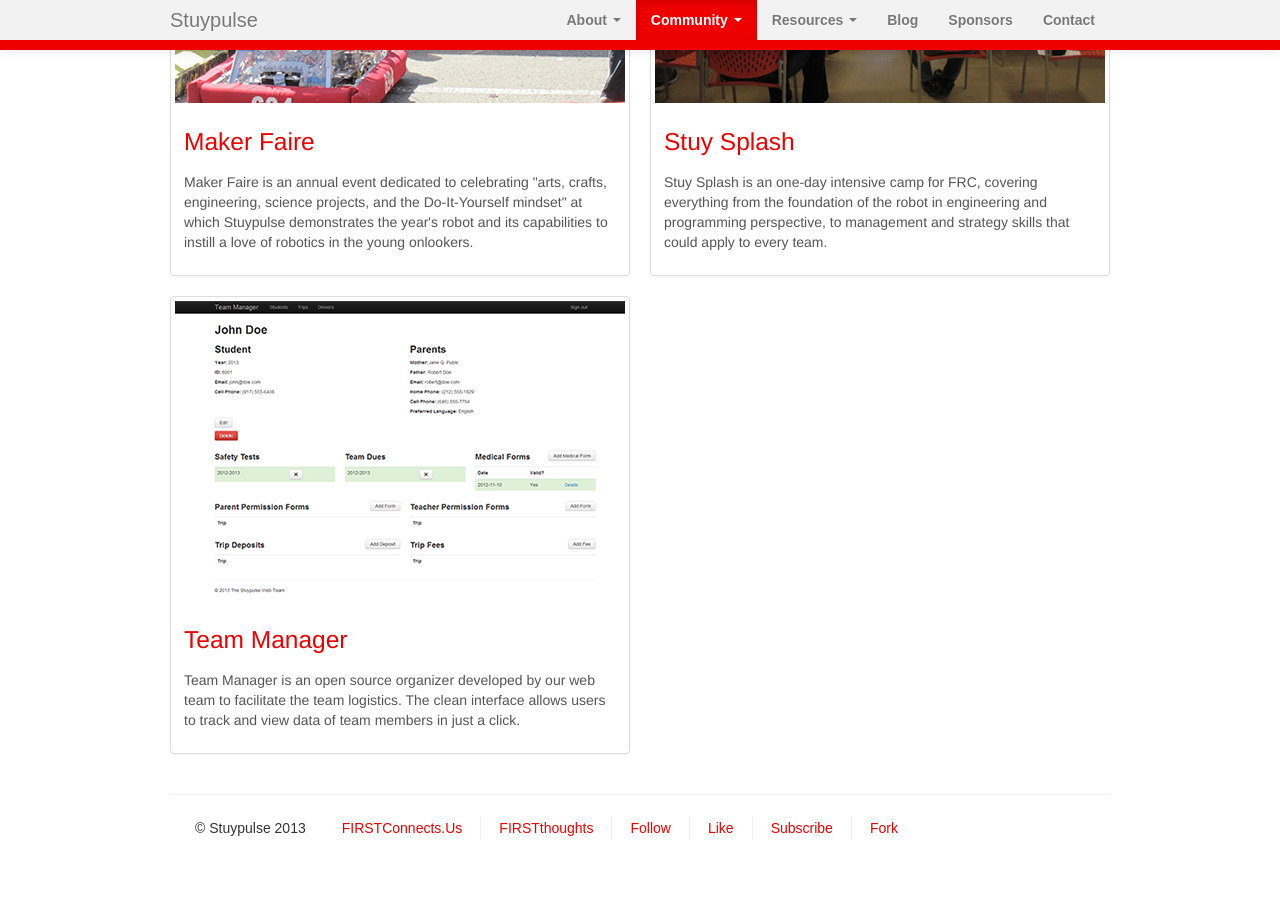
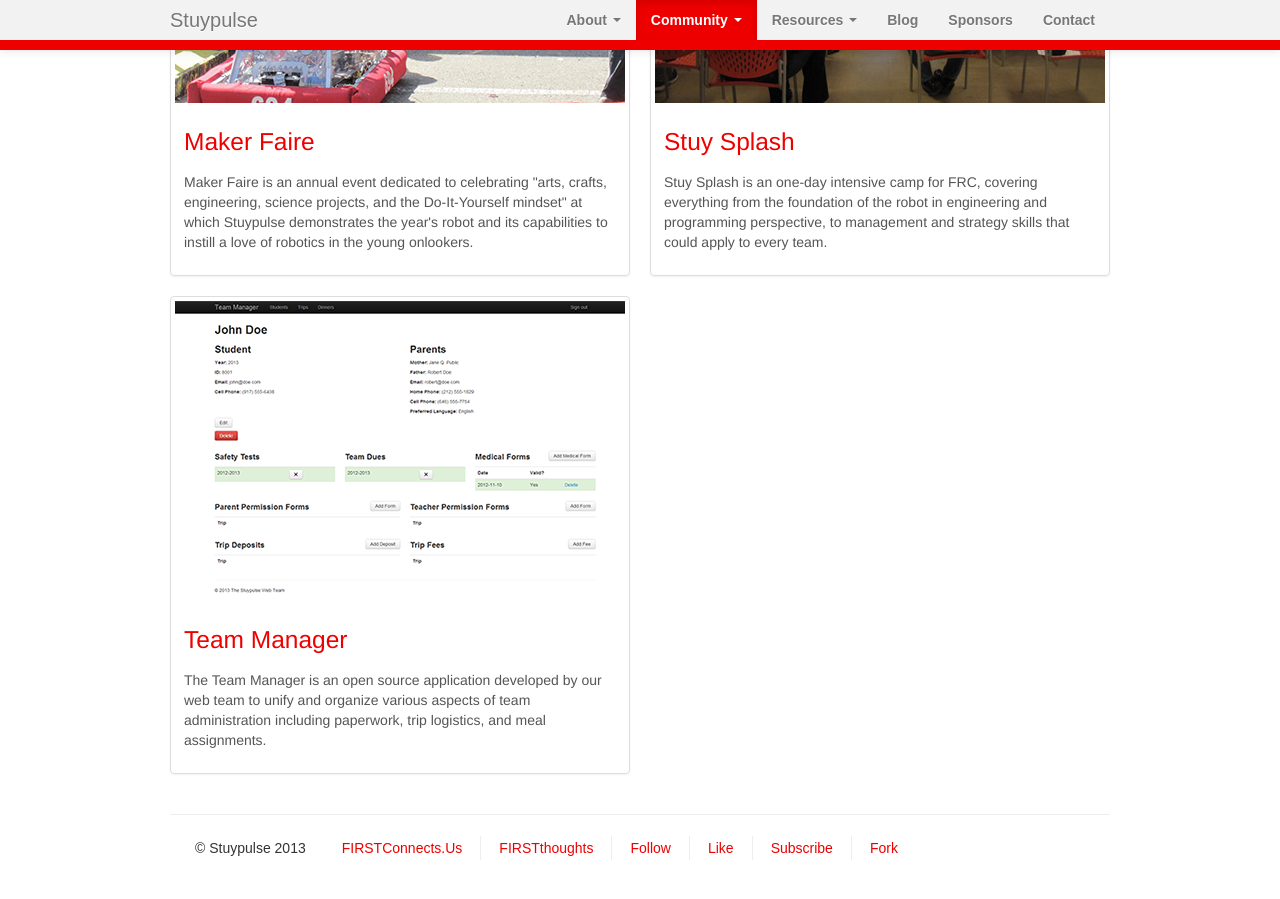
Before and after one commit to StuyPulse/team694.github.io, a Jekyll site: the page built from community/projects/index.html, in a window 1280 px wide and 900 px high, scrolled down 890 px. Built offline with Jekyll 4.4.1, drawn with Linux system fonts in a browser that asks for light colours; nearby versions of some CDN libraries.

Commit message:
Improve Team Manager thumbnail description.

```diff
--- a/community/projects/index.html
+++ b/community/projects/index.html
@@ -21,7 +21,7 @@
     - name: Team Manager
       url: /community/projects/teammanager/
       image-url: /img/projects/teammanager.png
-      description: Team Manager is an open source organizer developed by our web team to facilitate the team logistics. The clean interface allows users to track and view data of team members in just a click.
+      description: The Team Manager is an open source application developed by our web team to unify and organize various aspects of team administration including paperwork, trip logistics, and meal assignments.
 ---
 
 <p>Describe how we do projects, demos, etc. for other teams and the community.</p>
```
